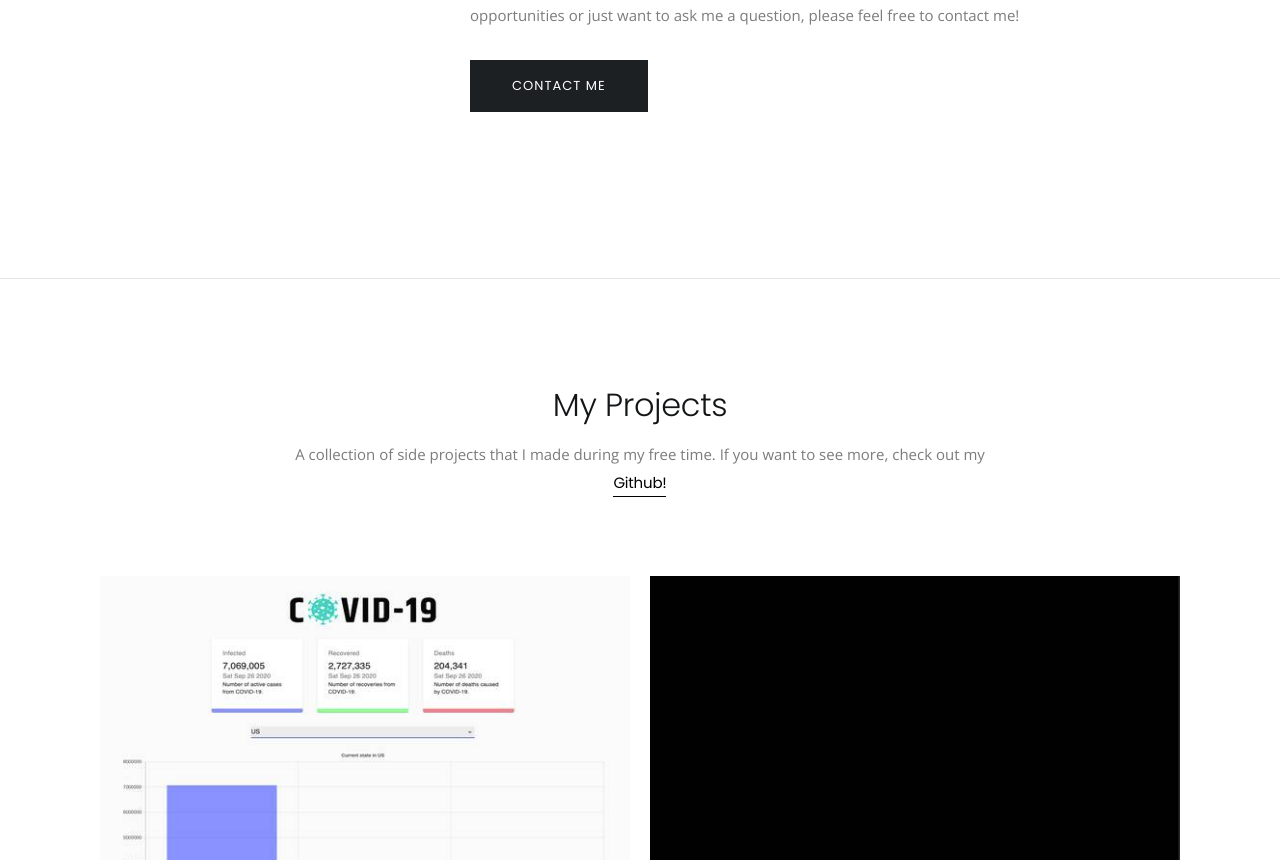
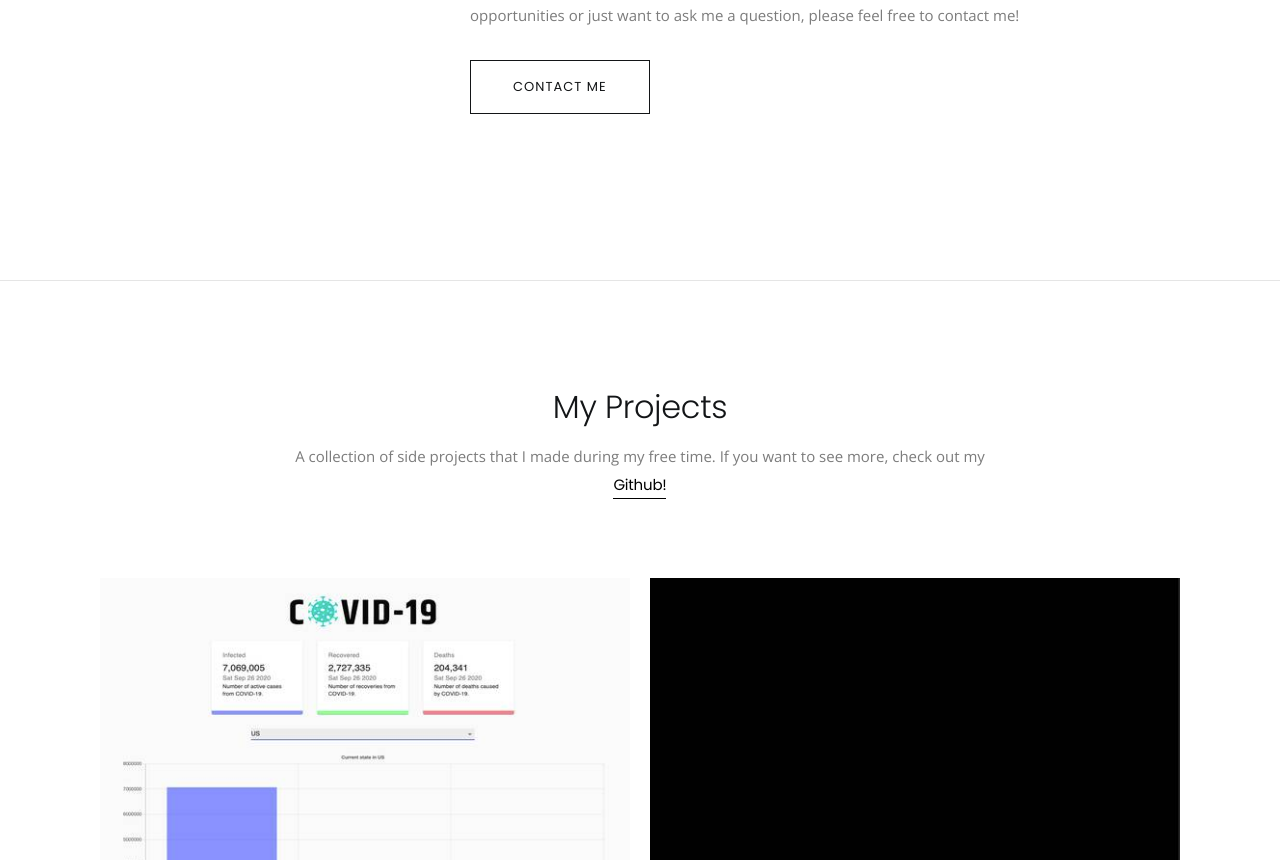
Before and after one commit to taeukkang09/taeukkang09.github.io, a plain HTML site: page index.html in a window 1280 px wide. Shown: the part 1301-2161 px from the top of the page. Drawn offline with nearby package versions, Linux system fonts and the light colour scheme; some packages are replaced by stand-ins of ours.

```diff
--- a/index.html
+++ b/index.html
@@ -101,7 +101,7 @@
                         </p>
                     </div>
 
-                    <a class="button button-lg button-reveal-right-dark" href="#contact">
+                    <a class="button button-lg button-reveal-right-outline-dark" href="#contact">
                         <i class="ti-arrow-right"></i><span>Contact me</span>
                     </a>
 
```
Also changed, not shown: 1 other file.
